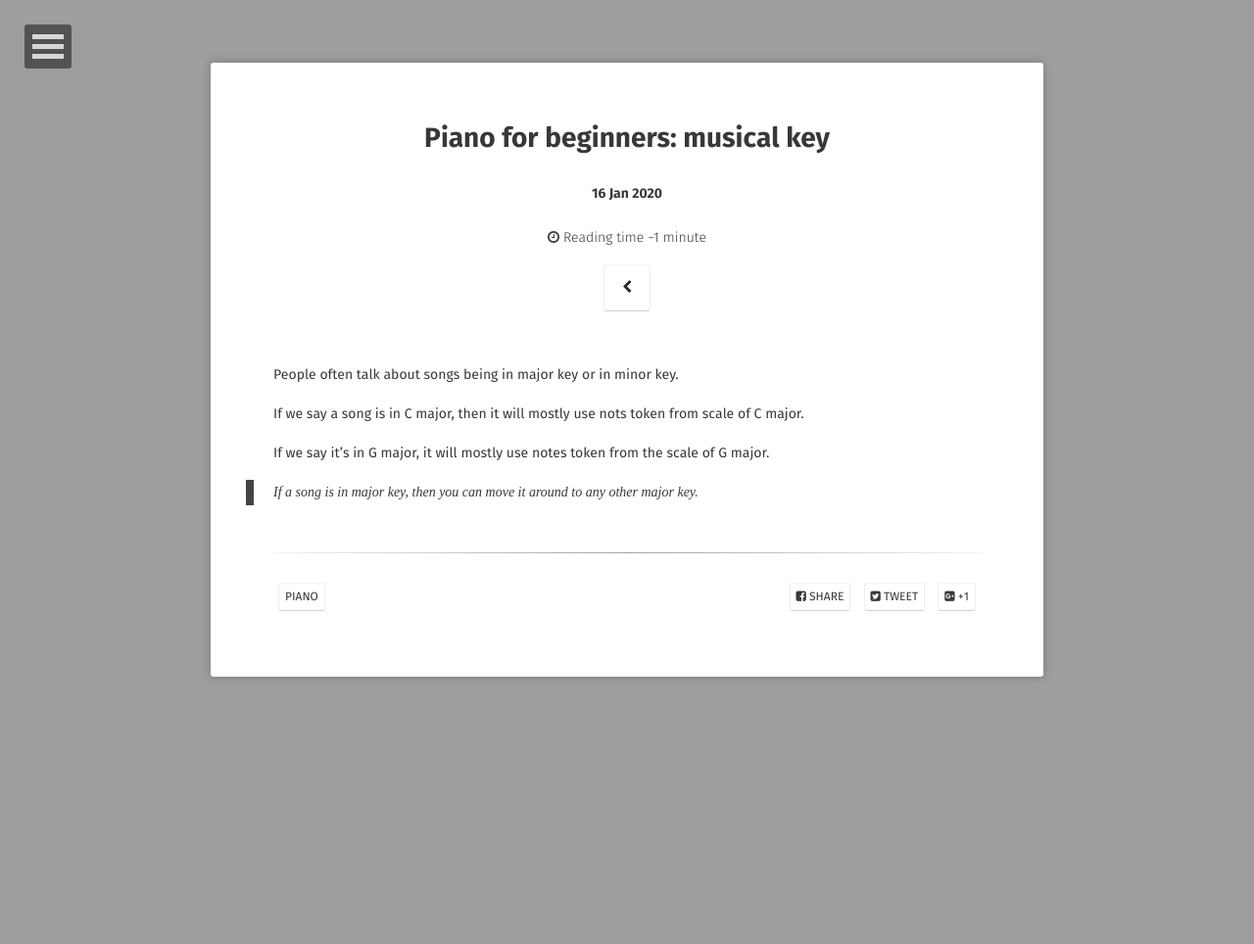
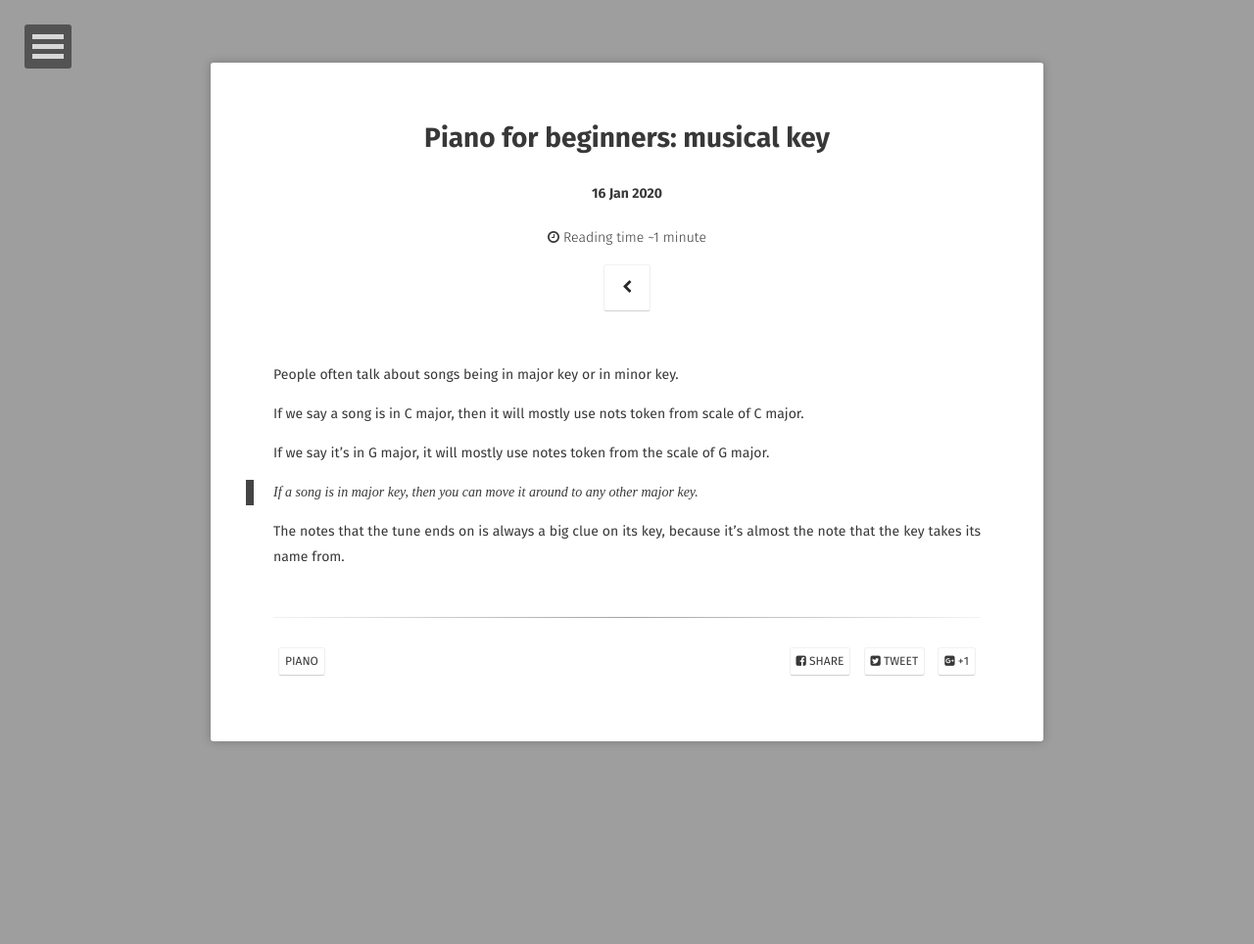
Before and after one commit to Planck35/planck35.github.io, a Jekyll site: the page built from _posts/2020-01-16-music-note.md, in a window 1280 px wide. Shown: the whole page at 98% size. Built offline with Jekyll 4.4.1, drawn with Linux system fonts in a browser that asks for light colours; some web fonts are replaced; comment, search, counter and statistics services are not loaded.

Commit message:
update jekyll versioon

```diff
--- a/_posts/2020-01-16-music-note.md
+++ b/_posts/2020-01-16-music-note.md
@@ -13,3 +13,5 @@ If we say a song is in C major, then it will mostly use nots token from scale of
 If we say it's in G major, it will mostly use notes token from the scale of G major.
 
 > If a song is in major key, then you can move it around to any other major key.
+
+The notes that the tune ends on is always a big clue on its key, because it's almost the note that the key takes its name from.
```
